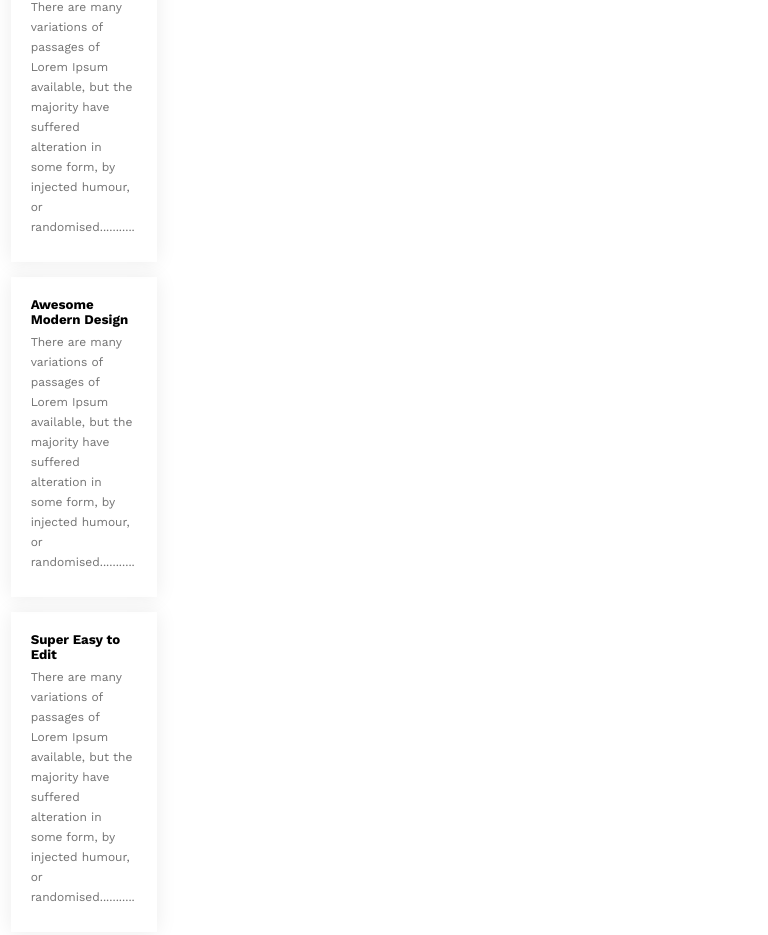
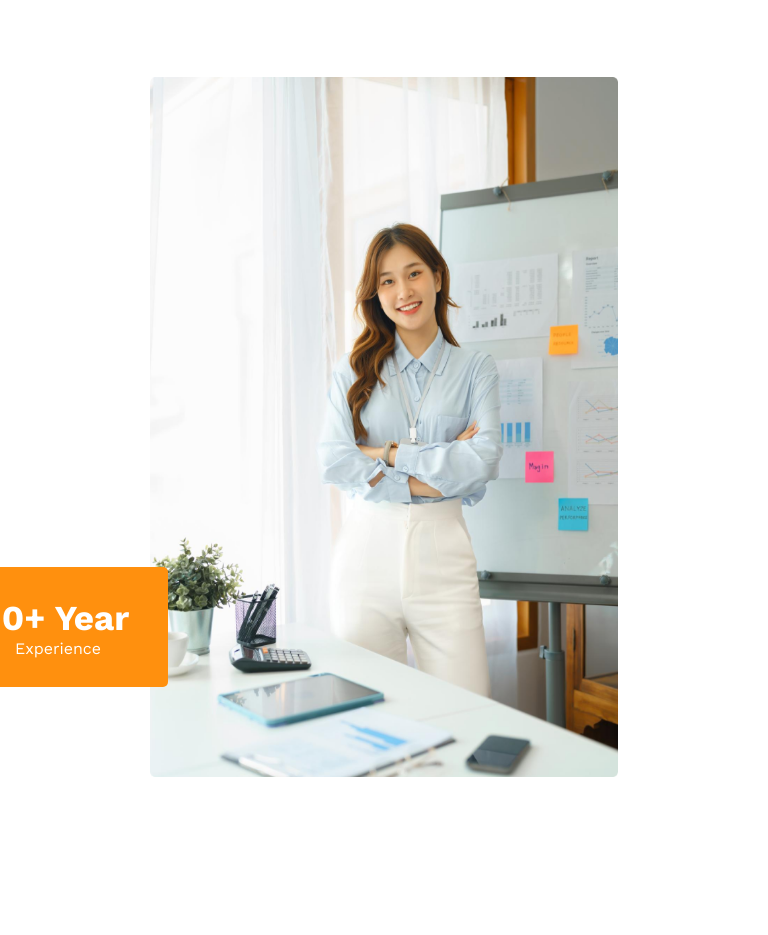
Before and after one commit to Siyammahdi/g3-architects, a plain HTML site: page index.html in a window 768 px wide. Shown: the part 2333-3268 px from the top of the page. Drawn offline with nearby package versions, Linux system fonts and the light colour scheme; a web font is replaced by a local one.

Commit message:
responsive updated

```diff
--- a/styles/style.css
+++ b/styles/style.css
@@ -311,5 +311,20 @@
             height: 100px;
             width: 100px;
         }
+        .featured-text{
+            width: 100%;
+        }
+        .featured-container{
+            flex-direction: column;
+        }
+
+        .featured-img img{
+            margin: 100px 0px;
+            width: 100%;
+        }
+        .exp-card{
+            top: 1320px;
+            right: 450px;
+        }
 
     }
```
